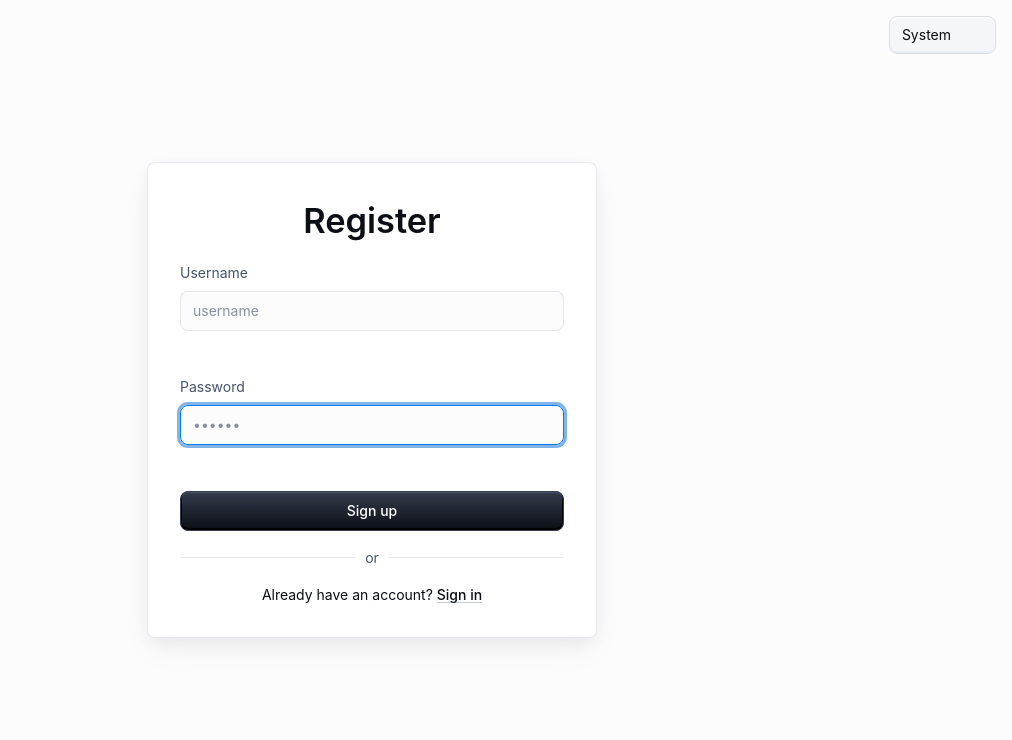
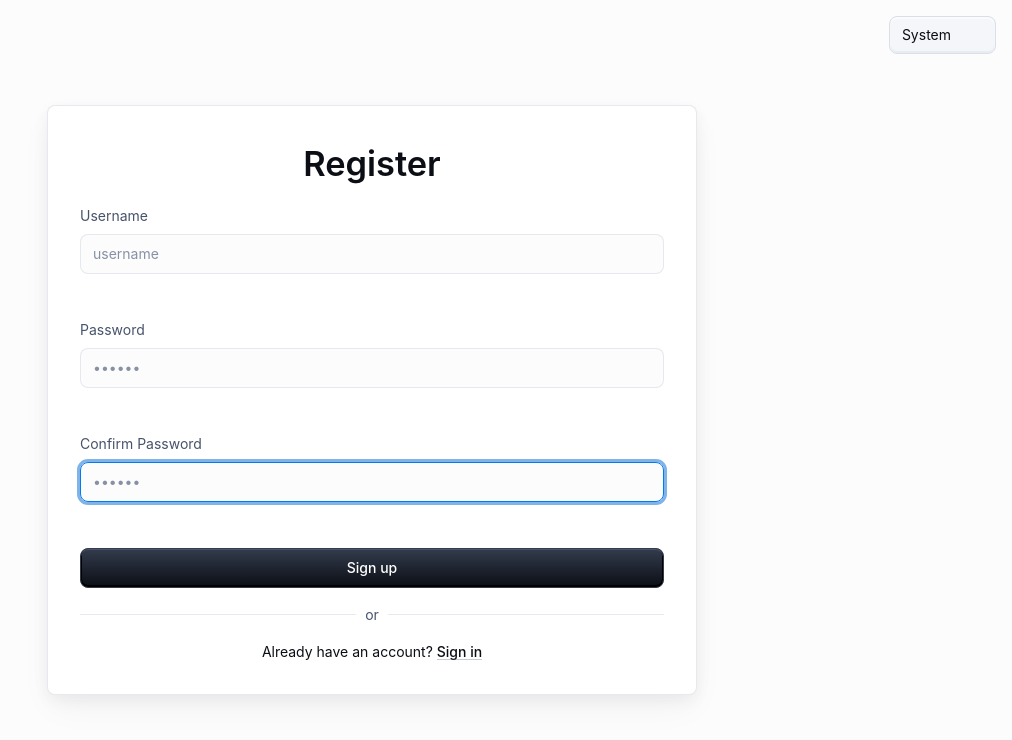
Before and after one commit to Team-Mavericks-CCG/Mavericks_Cat_CGs, a React (Vite) app in the folder frontend/: page /register in a window 1280 px wide. Shown: the top 740 px of the page, without its empty margins (268-1280 px from the left). Built offline with nearby package versions, Linux system fonts and the light colour scheme; some icons are missing.

Commit message:
confirm password added to register

```diff
--- a/frontend/src/register/register.tsx
+++ b/frontend/src/register/register.tsx
@@ -19,21 +19,22 @@ import axios, { AxiosError } from "axios";
 //import axios, { AxiosError } from "axios";
 
 const Card = styled(MuiCard)(({ theme }) => ({
-  display: 'flex',
-  flexDirection: 'column',
-  alignSelf: 'center',
-  width: '100%',
+  display: "flex",
+  flexDirection: "column",
+  alignSelf: "center",
+  width: "100%",
+  minHeight: "75%",
   padding: theme.spacing(4),
   gap: theme.spacing(2),
-  margin: 'auto',
+  margin: "auto",
+  [theme.breakpoints.up("sm")]: {
+    maxWidth: "650px",
+  },
   boxShadow:
-    'hsla(220, 30%, 5%, 0.05) 0px 5px 15px 0px, hsla(220, 25%, 10%, 0.05) 0px 15px 35px -5px',
-  [theme.breakpoints.up('sm')]: {
-    width: '450px',
-  },
-  ...theme.applyStyles('dark', {
+    "hsla(220, 30%, 5%, 0.05) 0px 5px 15px 0px, hsla(220, 25%, 10%, 0.05) 0px 15px 35px -5px",
+  ...theme.applyStyles("dark", {
     boxShadow:
-      'hsla(220, 30%, 5%, 0.5) 0px 5px 15px 0px, hsla(220, 25%, 10%, 0.08) 0px 15px 35px -5px',
+      "hsla(220, 30%, 5%, 0.5) 0px 5px 15px 0px, hsla(220, 25%, 10%, 0.08) 0px 15px 35px -5px",
   }),
 }));
 
@@ -65,6 +66,8 @@ export default function Register(props: { disableCustomTheme?: boolean }) {
   const [usernameErrorMessage, setUsernameErrorMessage] = React.useState('');
   const [passwordError, setPasswordError] = React.useState(false);
   const [passwordErrorMessage, setPasswordErrorMessage] = React.useState('');
+  const [confirmPasswordError, setConfirmPasswordError] = React.useState(false);
+  const [confirmPasswordErrorMessage, setConfrimPasswordErrorMessage] = React.useState('');
 
   const validateUsername = (): boolean => {
     const username = document.getElementById('username') as HTMLInputElement;
@@ -94,12 +97,27 @@ export default function Register(props: { disableCustomTheme?: boolean }) {
     return true;
   };
 
+  const samePassword = (): boolean => {
+    const password = document.getElementById('password') as HTMLInputElement;
+    const confirmPassword = document.getElementById('confirmPassword') as HTMLInputElement;
+
+    if (confirmPassword.value != password.value) {
+      setConfirmPasswordError(true);
+      setConfrimPasswordErrorMessage('Passwords must be the same');
+      return false;
+    }
+    setConfirmPasswordError(false);
+    setConfrimPasswordErrorMessage('');
+
+    return true;
+  };
+
   const navigate = useNavigate();
 
   const handleSubmit = async (event: React.FormEvent<HTMLFormElement>) => {
     event.preventDefault();
 
-    if (usernameError || passwordError) {
+    if (usernameError || passwordError || confirmPasswordError) {
       return;
     }
 
@@ -123,15 +141,15 @@ export default function Register(props: { disableCustomTheme?: boolean }) {
       localStorage.setItem("authToken", response.data.token);
 
       /*window.location.href = "/solitaire";  full page reload, rm */
-      void navigate("/home"); /* routes to the solitaire page*/
+      void navigate("/home"); /* routes to the home page*/
     } catch (error) {
       console.error("Error during register:", error);
 
       // Show error to user
       if (error instanceof AxiosError && error.response) {
-        if (error.response.status === 401) {
-          setPasswordError(true);
-          setPasswordErrorMessage("Invalid username or password");
+        if (error.response.status === 409) {
+          setUsernameError(true);
+          setUsernameErrorMessage("Username taken. Please choose another one.");
         } else {
           alert("Register failed. Please try again later.");
         }
@@ -210,6 +228,30 @@ export default function Register(props: { disableCustomTheme?: boolean }) {
                 }}
               />
             </FormControl>
+            <FormControl sx={{ height: '90px', mb: 1 }}>
+              <FormLabel htmlFor="confirmPassword">Confirm Password</FormLabel>
+              <TextField
+                error={confirmPasswordError}
+                helperText={confirmPasswordErrorMessage}
+                name="confirmPassword"
+                placeholder="••••••"
+                type="password"
+                id="confirmPassword"
+                autoComplete="current-password"
+                autoFocus
+                required
+                fullWidth
+                variant="outlined"
+                onChange={samePassword}
+                color={passwordError ? 'error' : 'primary'}
+                sx={{
+                  '& .MuiFormHelperText-root': {
+                    minHeight: '20px',
+                    margin: '3px 14px 0',
+                  },
+                }}
+              />
+            </FormControl>
 
             <Button
               type="submit"
```
